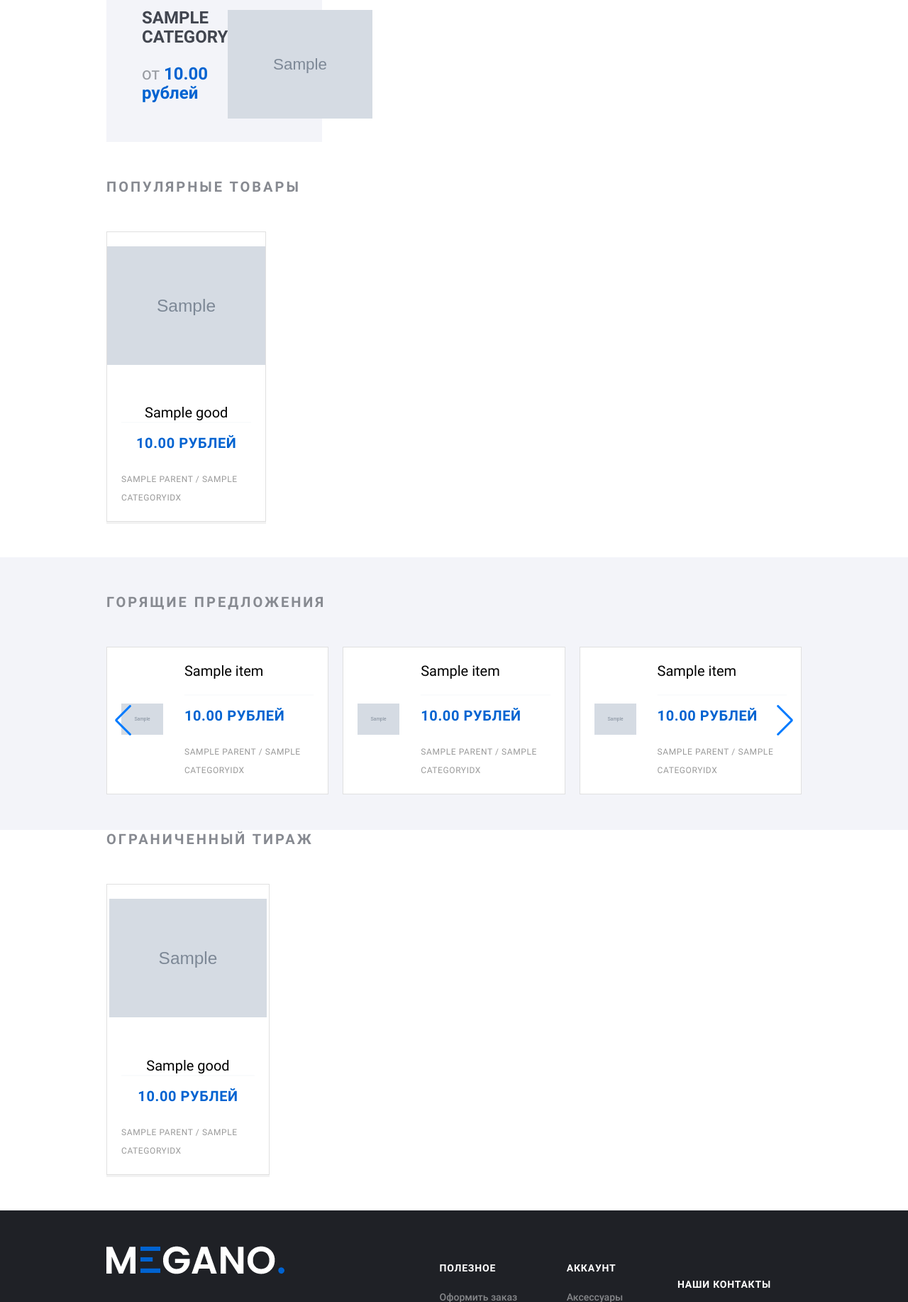
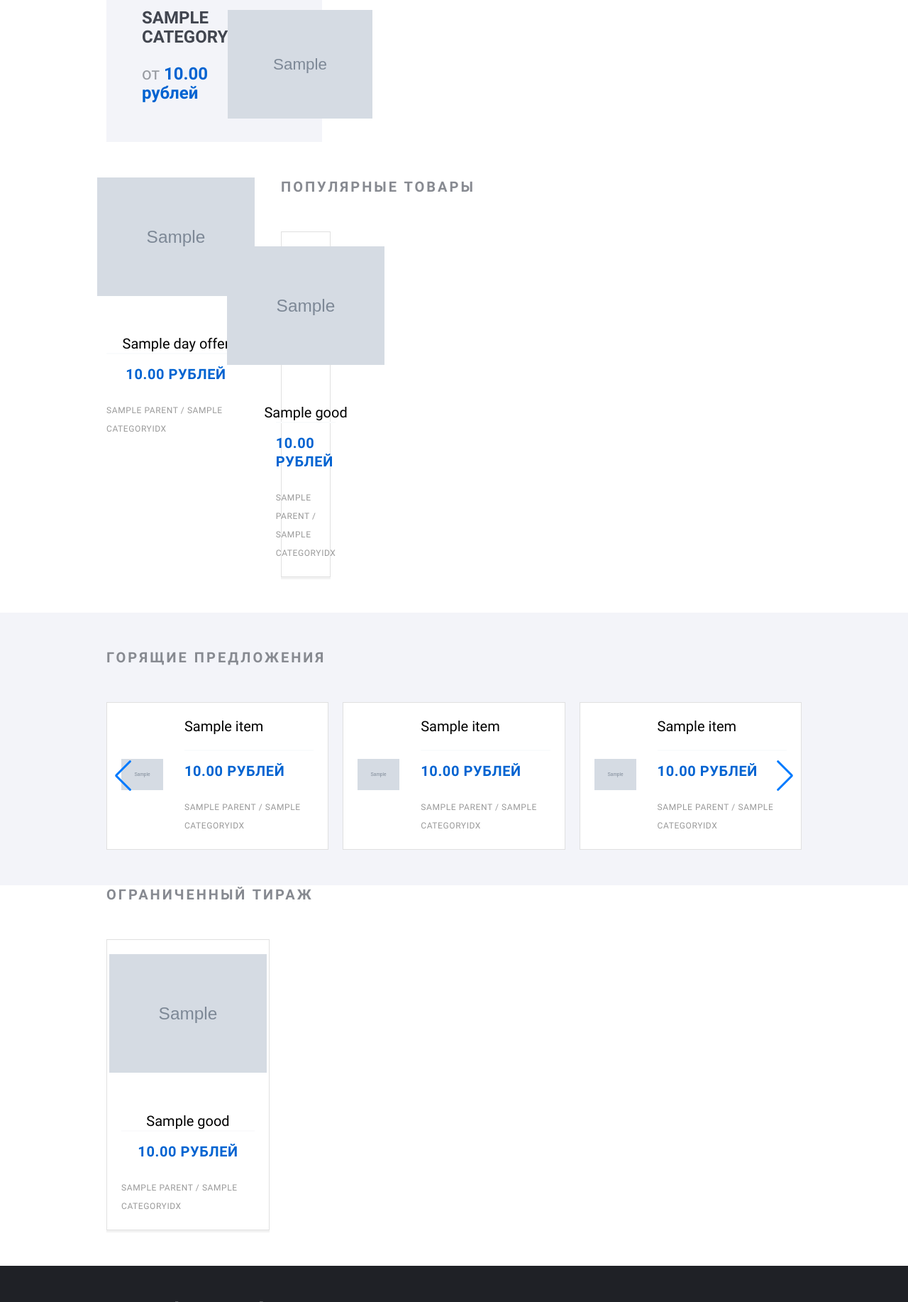
Before and after one commit to chegodaevvl/online_shop, a Django app: template online_shop/templates/index.html in a window 1280 px wide. Shown: the part 515-2349 px from the top of the page at 71% size. Run offline with Django 3.2, Linux system fonts and the light colour scheme; the template is opened without the code that fills it: most values are stand-ins (such as "Sample title", 1, 10 or a date in 2020); grey boxes marked "Sample" are stand-in pictures.

Commit message:
Added Day offer block

```diff
--- a/online_shop/app_goods/utils.py
+++ b/online_shop/app_goods/utils.py
@@ -1,5 +1,5 @@
 from django.db.models import Q, Sum, Min
-from .models import Goods, Offer
+from .models import Goods, Offer, GoodsInShops
 from random import sample
 from datetime import datetime
 
@@ -36,6 +36,7 @@ def get_offer_of_the_day():
         if offer.startofferdate.date() != datetime.today().date():
             offer.goodsidx = limited_goods[0]
             offer.startofferdate = datetime.today().date()
+            offer.goodsidx.price = GoodsInShops.objects.filter(goodsidx=offer.goodsidx.id).aggregate(Min('price'))
             offer.save()
         return offer.goodsidx
     else:
--- a/online_shop/online_shop/views.py
+++ b/online_shop/online_shop/views.py
@@ -1,6 +1,6 @@
 from django.views.generic import TemplateView
 from common.utils.utils import get_favorite_categories, get_banners
-from app_goods.utils import get_limited_goods, get_top_goods, get_hot_offers
+from app_goods.utils import get_limited_goods, get_top_goods, get_hot_offers, get_offer_of_the_day
 
 
 class MainView(TemplateView):
@@ -10,6 +10,7 @@ class MainView(TemplateView):
         context = super().get_context_data(**kwargs)
         context.update({'banners': get_banners()})
         context.update({'favorite_categories': get_favorite_categories()})
+        context.update({'day_offer': get_offer_of_the_day()})
         context.update({'top_goods': get_top_goods(8)})
         # context.update({'hot_goods': get_hot_offers(9)})
         context.update({'hot_goods': get_top_goods(9)})
--- a/online_shop/static/css/style.css
+++ b/online_shop/static/css/style.css
@@ -421,7 +421,7 @@ img {
 }
 
 .good__card {
-  width: 23%;
+  width: 21%;
   flex-direction: column;
   justify-content: space-between;
   align-items: center;
@@ -574,6 +574,12 @@ img {
   transform: translate(0, 0);
 }
 
+.day-offer {
+  width: 20%;
+  margin-right: 50px;
+  flex-direction: column;
+}
+
 /* Footer */
 
 .footer__contact {
--- a/online_shop/templates/index.html
+++ b/online_shop/templates/index.html
@@ -31,7 +31,31 @@
         </li>
         {% endfor %}
     </ul>
-    <div class="content__popular content">
+    <div class="day-popular content flex">
+        {% if day_offer %}
+            <div class="day-offer flex">
+                <div class="goods-top flex">
+                    <a href="/goods/{{ day_offer.id }}" class="card-link">
+                        <img class="goods-img" src="media/{{ day_offer.image }}" alt="day_offer.goodsname">
+                    </a>
+                    <strogn class="goods-title header-reset">
+                        <a href="/goods/{{ day_offer.id }}" class="card-link">
+                            {{ day_offer.goodsname }}
+                        </a>
+                    </strogn>
+                </div>
+                <div class="goods-bottom flex">
+                    <span class="goods-price">{{ day_offer.price|floatformat:2|intcomma }} рублей</span>
+                    <span class="goods-cat">
+                        {% if day_offer.categoryidx.parent %}
+                            {{ day_offer.categoryidx.parent.categoryname }} /
+                        {% endif %}
+                        {{ day_offer.categoryidx.categoryname }}
+                    </span>
+                </div>
+            </div>
+        {% endif %}
+        <div class="content__popular">
         <h3 class="section__title header-reset">
             Популярные товары
         </h3>
@@ -77,6 +101,7 @@
             </li>
             {% endfor %}
         </ul>
+    </div>
     </div>
     <div class="content__hot">
         <h3 class="section__title header-reset content">
```
